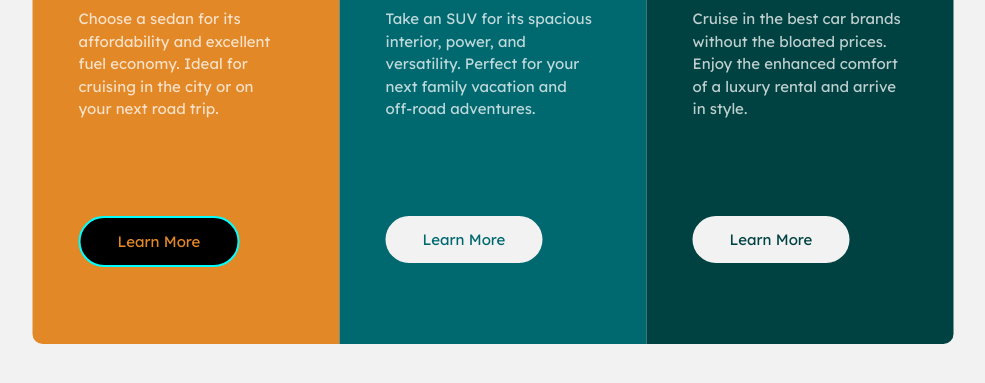
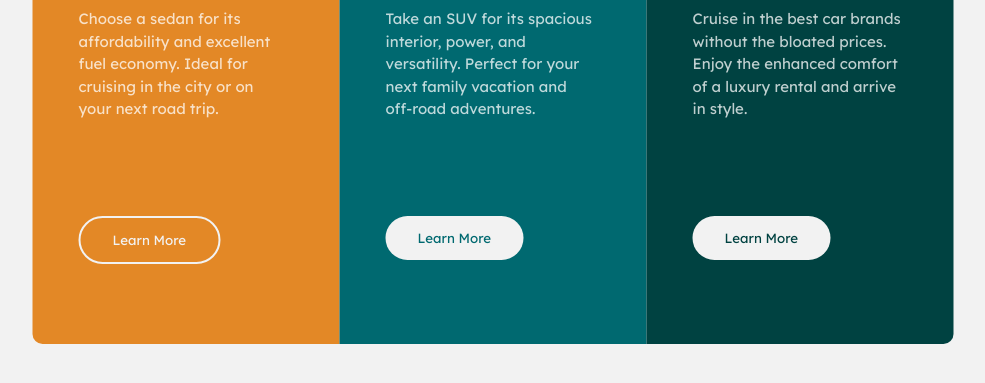
Before and after one commit to yozidst/3-Column-Preview-Card-Component, a plain HTML site: page index.html in a window 1280 px wide. In both pictures the pointer is over the button 303 px from the left and 576 px from the top of the page. Shown: the part 337-720 px from the top of the page, without its empty margins (147-1132 px from the left). Drawn offline with Linux system fonts and the light colour scheme.

Commit message:
Update #4

```diff
--- a/index.html
+++ b/index.html
@@ -19,21 +19,21 @@
         <img src="./images/icon-sedans.svg" alt="sedan's icon">
         <h1>SEDANS</h1>
         <p>Choose a sedan for its affordability and excellent fuel economy. Ideal for cruising in the city or on your next road trip.</p>
-        <button><a href="#" class="btn button-a">Learn More</a></button>
+        <button href="" class="btn button-a">Learn More</button>
       </div>
 
       <div class="card card-b">
         <img src="./images/icon-suvs.svg" alt="suv's icon">
         <h1>SUVS</h1>
         <p>Take an SUV for its spacious interior, power, and versatility. Perfect for your next family vacation and off-road adventures.</p>
-        <button><a href="#" class="btn button-b">Learn More</a></button>
+        <button href="" class="btn button-b">Learn More</button>
       </div>
 
       <div class="card card-c">
         <img src="./images/icon-luxury.svg" alt="luxury's icon">
         <h1>LUXUARY</h1>
         <p>Cruise in the best car brands without the bloated prices. Enjoy the enhanced comfort of a luxury rental and arrive in style.</p>
-        <button><a href="#" class="btn button-c">Learn More</a></button>
+        <button href="" class="btn button-c">Learn More</button>
       </div>
     </div>
 
--- a/styles.css
+++ b/styles.css
@@ -108,9 +108,22 @@ a {
     color: var(--clr-primary-very-dark-cyan);
 }
 
+.button-a:hover {
+    background: var(--clr-primary-bright-orange);
+}
+
+.button-b:hover {
+    background: var(--clr-primary-dark-cyan);
+}
+
+.button-c:hover {
+    background: var(--clr-primary-very-dark-cyan);
+}
+
+
 button:hover, .button:focus {
-    background-color: black;
-    border: solid 2px aqua;
+    border: solid 2px var(--clr-secondary-very-light-gray);
+    color: var(--clr-secondary-very-light-gray);
 
 }
 
```
